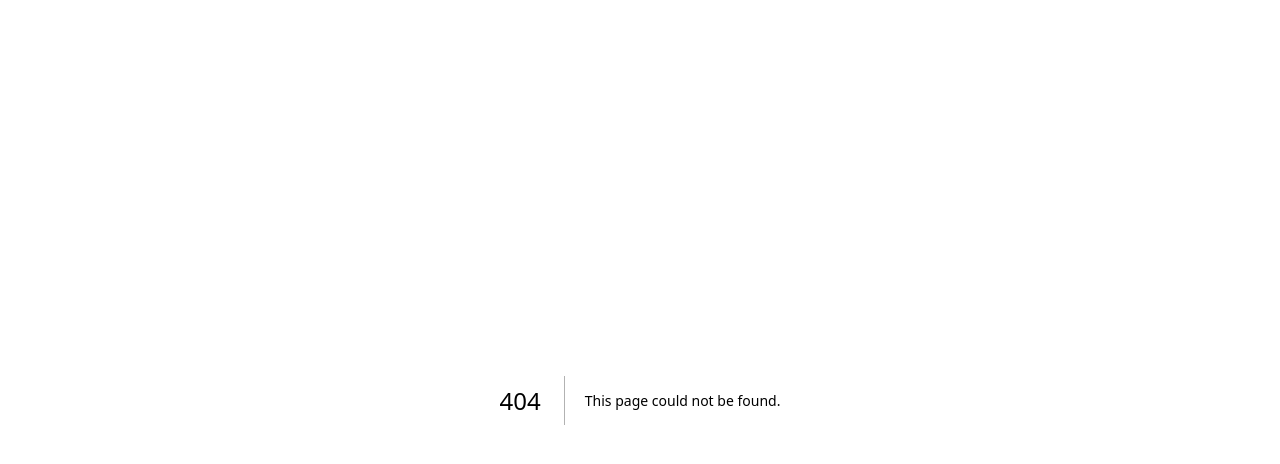
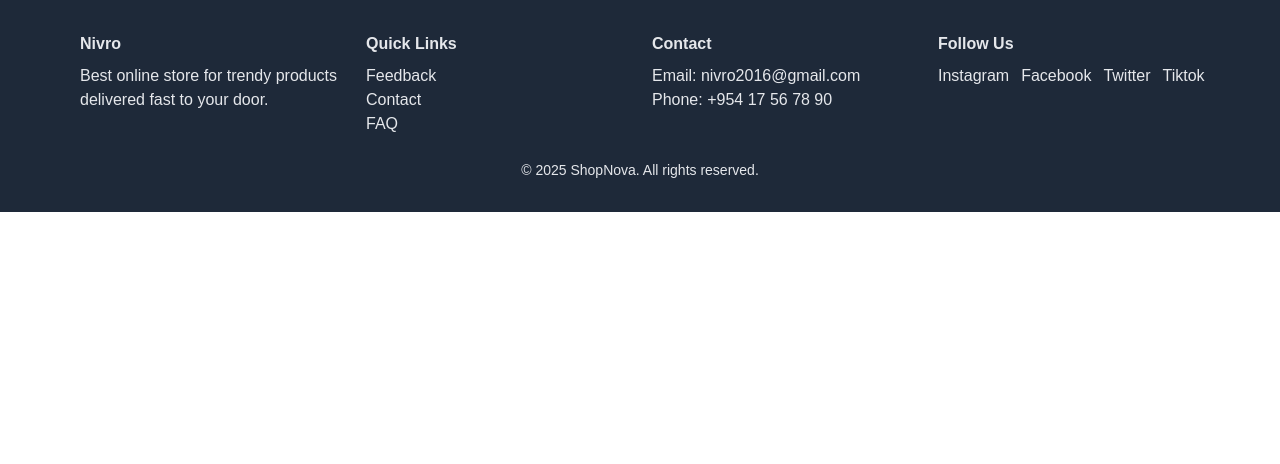
Before and after one commit to Ashish599-bot/online_shopping, a Next.js app: page /companent/footer in a window 1280 px wide. Before the commit this address had no page. Shown: the top 464 px of the page. Built offline with nearby package versions, Linux system fonts and the light colour scheme.

Commit message:
adding header and footer

```diff
--- /dev/null
+++ b/app/companent/footer/page.tsx
@@ -0,0 +1,63 @@
+export default function Footer() {
+  return (
+    <footer className="bg-gray-800 text-gray-200 py-8">
+      <div className="max-w-6xl mx-auto px-4 grid grid-cols-1 md:grid-cols-4 gap-6">
+        <div>
+          <h3 className="font-bold mb-2">Nivro</h3>
+          <p>
+            Best online store for trendy products delivered fast to your door.
+          </p>
+        </div>
+
+        <div>
+          <h3 className="font-bold mb-2">Quick Links</h3>
+          <ul>
+            <li>
+              <a href="#" className="hover:text-white">
+                Feedback
+              </a>
+            </li>
+            <li>
+              <a href="#" className="hover:text-white">
+                Contact
+              </a>
+            </li>
+            <li>
+              <a href="#" className="hover:text-white">
+                FAQ
+              </a>
+            </li>
+          </ul>
+        </div>
+
+        <div>
+          <h3 className="font-bold mb-2">Contact</h3>
+          <p>Email: nivro2016@gmail.com</p>
+          <p>Phone: +954 17 56 78 90</p>
+        </div>
+
+        <div>
+          <h3 className="font-bold mb-2">Follow Us</h3>
+          <div className="flex space-x-3">
+            <a href="#" className="hover:text-white">
+              Instagram
+            </a>
+            <a href="#" className="hover:text-white">
+              Facebook
+            </a>
+            <a href="#" className="hover:text-white">
+              Twitter
+            </a>
+            <a href="#" className="hover:text-white">
+              Tiktok
+            </a>
+          </div>
+        </div>
+      </div>
+
+      <div className="text-center mt-6 text-sm">
+        © 2025 ShopNova. All rights reserved.
+      </div>
+    </footer>
+  );
+}
--- /dev/null
+++ b/app/companent/header/page.tsx
@@ -0,0 +1,35 @@
+export default function Header() {
+  return (
+    <header className="bg-white shadow-md p-4 flex items-center justify-between">
+      <h1 className="text-2xl font-bold text-gray-800">Nivro</h1>
+
+      <nav className="flex items-center space-x-4">
+        <a href="#" className="text-gray-700 hover:text-blue-500">
+          Home
+        </a>
+        <a href="#" className="text-gray-700 hover:text-blue-500">
+          Products
+        </a>
+        <a href="#" className="text-gray-700 hover:text-blue-500">
+          Deals
+        </a>
+        <a href="#" className="text-gray-700 hover:text-blue-500">
+          Login
+        </a>
+        <a href="#" className="relative">
+          <svg
+            className="w-6 h-6 text-gray-700"
+            fill="none"
+            stroke="currentColor"
+            viewBox="0 0 24 24"
+          >
+            <path d="M3 3h2l.4 2M7 13h10l4-8H5.4"></path>
+          </svg>
+          <span className="absolute -top-2 -right-2 bg-red-500 text-white text-xs rounded-full px-1">
+            3
+          </span>
+        </a>
+      </nav>
+    </header>
+  );
+}
--- a/app/page.tsx
+++ b/app/page.tsx
@@ -2,64 +2,8 @@ import Image from "next/image";
 
 export default function Home() {
   return (
-    <div className="flex min-h-screen items-center justify-center bg-zinc-50 font-sans dark:bg-black">
-      <main className="flex min-h-screen w-full max-w-3xl flex-col items-center justify-between py-32 px-16 bg-white dark:bg-black sm:items-start">
-        <Image
-          className="dark:invert"
-          src="/next.svg"
-          alt="Next.js logo"
-          width={100}
-          height={20}
-          priority
-        />
-        <div className="flex flex-col items-center gap-6 text-center sm:items-start sm:text-left">
-          <h1 className="max-w-xs text-3xl font-semibold leading-10 tracking-tight text-black dark:text-zinc-50">
-            To get started, edit the page.tsx file.
-          </h1>
-          <p className="max-w-md text-lg leading-8 text-zinc-600 dark:text-zinc-400">
-            Looking for a starting point or more instructions? Head over to{" "}
-            <a
-              href="https://vercel.com/templates?framework=next.js&utm_source=create-next-app&utm_medium=appdir-template-tw&utm_campaign=create-next-app"
-              className="font-medium text-zinc-950 dark:text-zinc-50"
-            >
-              Templates
-            </a>{" "}
-            or the{" "}
-            <a
-              href="https://nextjs.org/learn?utm_source=create-next-app&utm_medium=appdir-template-tw&utm_campaign=create-next-app"
-              className="font-medium text-zinc-950 dark:text-zinc-50"
-            >
-              Learning
-            </a>{" "}
-            center.
-          </p>
-        </div>
-        <div className="flex flex-col gap-4 text-base font-medium sm:flex-row">
-          <a
-            className="flex h-12 w-full items-center justify-center gap-2 rounded-full bg-foreground px-5 text-background transition-colors hover:bg-[#383838] dark:hover:bg-[#ccc] md:w-[158px]"
-            href="https://vercel.com/new?utm_source=create-next-app&utm_medium=appdir-template-tw&utm_campaign=create-next-app"
-            target="_blank"
-            rel="noopener noreferrer"
-          >
-            <Image
-              className="dark:invert"
-              src="/vercel.svg"
-              alt="Vercel logomark"
-              width={16}
-              height={16}
-            />
-            Deploy Now
-          </a>
-          <a
-            className="flex h-12 w-full items-center justify-center rounded-full border border-solid border-black/[.08] px-5 transition-colors hover:border-transparent hover:bg-black/[.04] dark:border-white/[.145] dark:hover:bg-[#1a1a1a] md:w-[158px]"
-            href="https://nextjs.org/docs?utm_source=create-next-app&utm_medium=appdir-template-tw&utm_campaign=create-next-app"
-            target="_blank"
-            rel="noopener noreferrer"
-          >
-            Documentation
-          </a>
-        </div>
-      </main>
-    </div>
+    <main>
+      <div></div>
+    </main>
   );
 }
```
